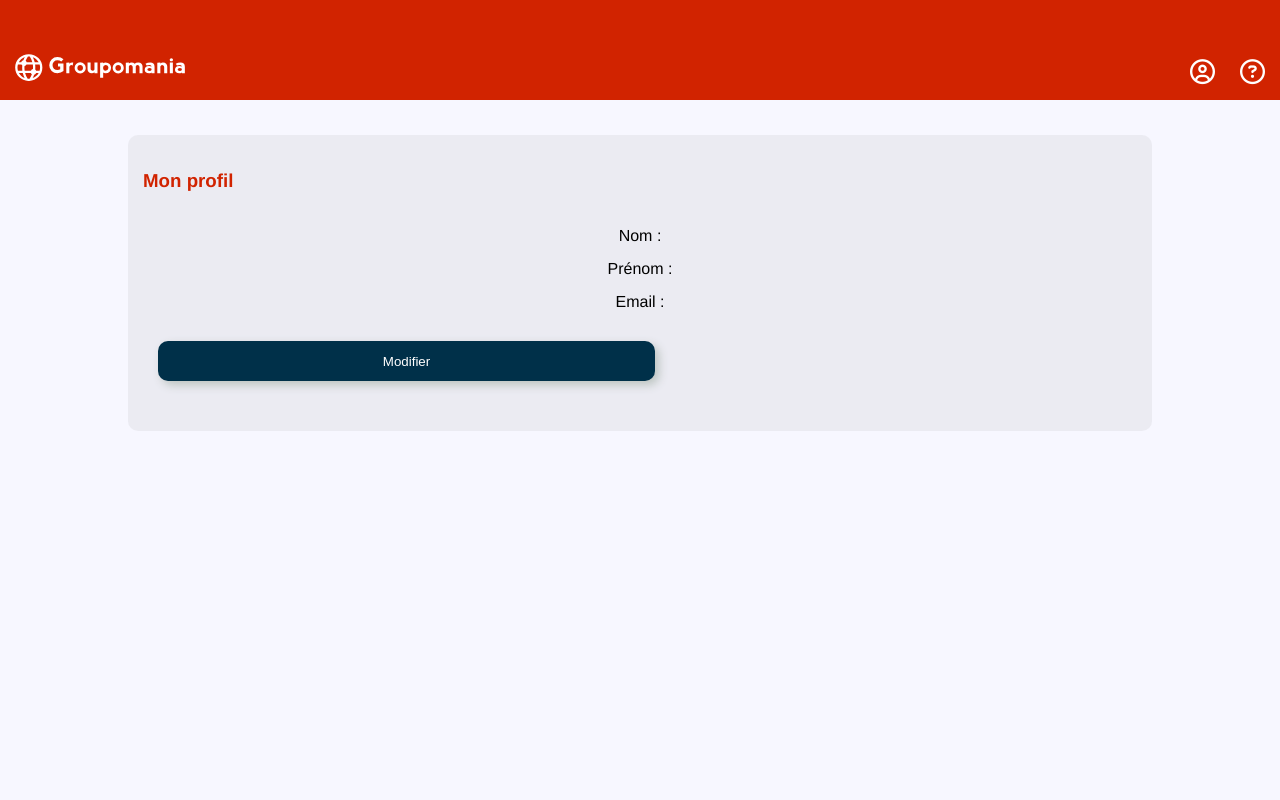
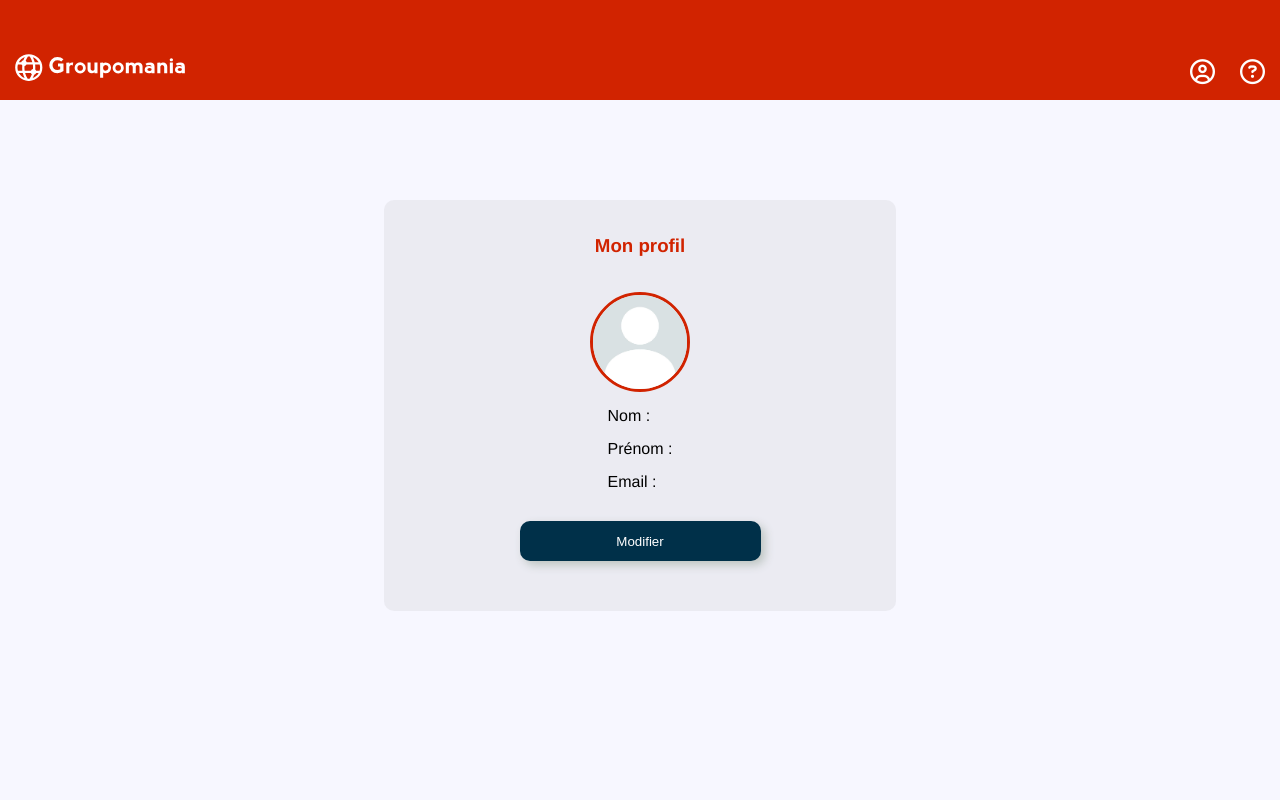
Before and after one commit to Maxwell-gith/Groupomania, a Vue app in the folder frontend/: page /profile in a window 1280 px wide. Shown: the top 800 px of the page. Built offline with nearby package versions, Linux system fonts and the light colour scheme; no server answers.

Commit message:
fix envoie posts refresh newpost ok, responsive ok. To do: prise en charge image, commentaire

```diff
--- a/frontend/src/components/LoadPosts.vue
+++ b/frontend/src/components/LoadPosts.vue
@@ -3,10 +3,10 @@
         <div class="postCard" v-for="post in allPosts" :key="post.id">
             <figure class="postCard__profileInfos">
                 <div class="postCard__profileInfos__image">
-                    <img src="D:\Desktop\Groupomania v2.0\frontend\src\assets\profilePic .jpg" alt="">
+                    <img src="../assets/profilepics.jpg" alt="">
                 </div>
                 <figcaption class="postCard__profileInfos__text">
-                    <strong>{{ post.User.name }} {{ post.User.firstname }}</strong>
+                    <strong>{{ post.User.firstname }} {{ post.User.name }}</strong>
                     <p>01/01/2022</p>
                 </figcaption>
             </figure>
@@ -81,10 +81,12 @@ div{
             width: 50px;
             height: 50px;
             border-radius: 50%;
-            border: $primaryColor 2px solid;
+            border: $primaryColor 3px solid;
+            overflow: hidden;
             img{
                 width: 100%;
                 height: 100%;
+                object-fit: cover;
             }
         }
         &__text{
@@ -97,9 +99,7 @@ div{
     &__content{
         width: 100%;
         padding : 15px;
-        display: flex;
-        flex-direction: column;
-        justify-content: center;
+        align-items: flex-start;
         &__title{
             margin-bottom: 15px;
         }
--- a/frontend/src/components/NewPost.vue
+++ b/frontend/src/components/NewPost.vue
@@ -52,7 +52,9 @@ export default {
                 })
                 .then((res) => {
                     console.log(res);
-                    this.LoadPosts();
+                    this.$emit("loadPosts");
+                    this.title = "";
+                    this.content = "";
                     this.SwitchToNormalView();
                 })
                 .catch((error) => {
@@ -67,15 +69,14 @@ export default {
 @import "@/assets/_shared.scss";
 
 .newPostCard{
-    display: flex;
-    justify-content: center;
-    align-items: center;
     width: 90%;
     border-radius: 10px;
     background-color: $secondaryColor;
     padding-bottom: 15px;
     padding-top: 15px;
     margin-bottom: 25px;
+    display: flex;
+    justify-content: center;
     &__form{
         width: 100%;
         display: flex;
@@ -102,9 +103,6 @@ export default {
             margin-bottom: 25px;
             @include shadow;
             background-color: $bodyColor;
-            display: flex;
-            align-items: flex-start;
-            justify-content: flex-start;
         }
         &__actionButton{
             width: 50%;
--- a/frontend/src/views/Home.vue
+++ b/frontend/src/views/Home.vue
@@ -26,7 +26,9 @@ export default {
     }
   },
   methods: {
-
+    loadPosts() {
+      this.$refs.load.load();
+    }
   }
 };
 </script>
@@ -37,6 +39,7 @@ export default {
 .sectionHome{
   display: flex;
   align-items: center;
+  justify-content: center;
   flex-direction: column;
   min-height: 100vh;
   padding-top: 25px;
@@ -50,4 +53,16 @@ export default {
   justify-content: center;
 }
 
+@media only screen and (min-width: 750px) {
+  .componnents{
+      width: 65%;
+  }
+}
+
+@media only screen and (min-width: 1024px) {
+    .componnents{
+        width: 40%;
+    }
+}
+
 </style>
--- a/frontend/src/views/Profile.vue
+++ b/frontend/src/views/Profile.vue
@@ -2,13 +2,16 @@
     <section class="sectionProfile">
         <div class="sectionProfile__card">
             <h1 class="sectionProfile__card__title">Mon profil</h1>
+            <div class="sectionProfile__card__image">
+                <img src="../assets/profilepics.jpg" alt="">
+            </div>
             <ul class="sectionProfile__card__content">
                 <input type="text" v-if="mode == 'update'" v-model="name" placeholder="Nom">
-                <li class="sectionProfile__card__content__data" v-else>Nom :{{ dataUser.name }}</li>
+                <li class="sectionProfile__card__content__data" v-else>Nom : {{ dataUser.name }}</li>
                 <input type="text" v-if="mode == 'update'" v-model="firstname" placeholder="Prénom">
-                <li class="sectionProfile__card__content__data" v-else>Prénom :{{ dataUser.firstname }}</li>
+                <li class="sectionProfile__card__content__data" v-else>Prénom : {{ dataUser.firstname }}</li>
                 <input type="email" v-if="mode == 'update'" v-model="email" placeholder="Email">
-                <li class="sectionProfile__card__content__data" v-else>Email :{{ dataUser.email }}</li>
+                <li class="sectionProfile__card__content__data" v-else>Email : {{ dataUser.email }}</li>
             </ul>
             <button class="sectionProfile__card__button" v-if="mode == 'update'" @click="sendUpdate()">Sauvegarder</button>
             <button class="sectionProfile__card__button" v-if="mode == 'update'" @click="switchToRead()">Annuler</button>
@@ -56,7 +59,7 @@ export default {
             let token = localStorage.getItem("token");
             let userId = localStorage.getItem("id");
             axios
-                .put("http://localhost:3000/api/auth/profile/" + userId, {
+                .put("http://localhost:3000/api/profile/" + userId, {
                     name: this.name,
                     firstname: this.firstname,
                     email: this.email,
@@ -90,24 +93,38 @@ export default {
 
     .sectionProfile{
         min-height: 100vh;
+        min-width: 100%;
         display: flex;
         justify-content: center;
-        margin: 35px 0 35px 0;
+        padding: 35px 0 35px 0;
         &__card{
             width: 80%;
             height: 100%;
             border-radius: 10px;
             background-color: $secondaryColor;
             padding: 35px 15px 35px 15px;
+            display: flex;
+            flex-direction: column;
+            align-items: center;
             &__title{
                 color: $primaryColor;
                 margin-bottom: 35px;
             }
+            &__image{
+                width: 100px;
+                height: 100px;
+                border-radius: 50%;
+                border: $primaryColor 3px solid;
+                overflow: hidden;
+                margin-bottom: 15px;
+                img{
+                    width: 100%;
+                    height: 100%;
+                    object-fit: cover;
+                }
+            }
             &__content{
                 list-style: none;
-                display: flex;
-                flex-direction: column;
-                align-items: center;
                 &__data{
                     margin-bottom: 15px;
                 }
@@ -136,4 +153,17 @@ export default {
         margin-bottom: 25px;
         @include shadow;
     }
+
+    @media only screen and (min-width: 750px) {
+    .sectionProfile__card{
+        width: 70%;
+        margin-top: 65px;
+    }
+    }
+
+    @media only screen and (min-width: 1024px) {
+    .sectionProfile__card{
+        width: 40%;
+    }
+    }
 </style>
```
Also changed, not shown: frontend/src/assets/profilePic .jpg (deleted), frontend/src/assets/profilepics.jpg (added).
